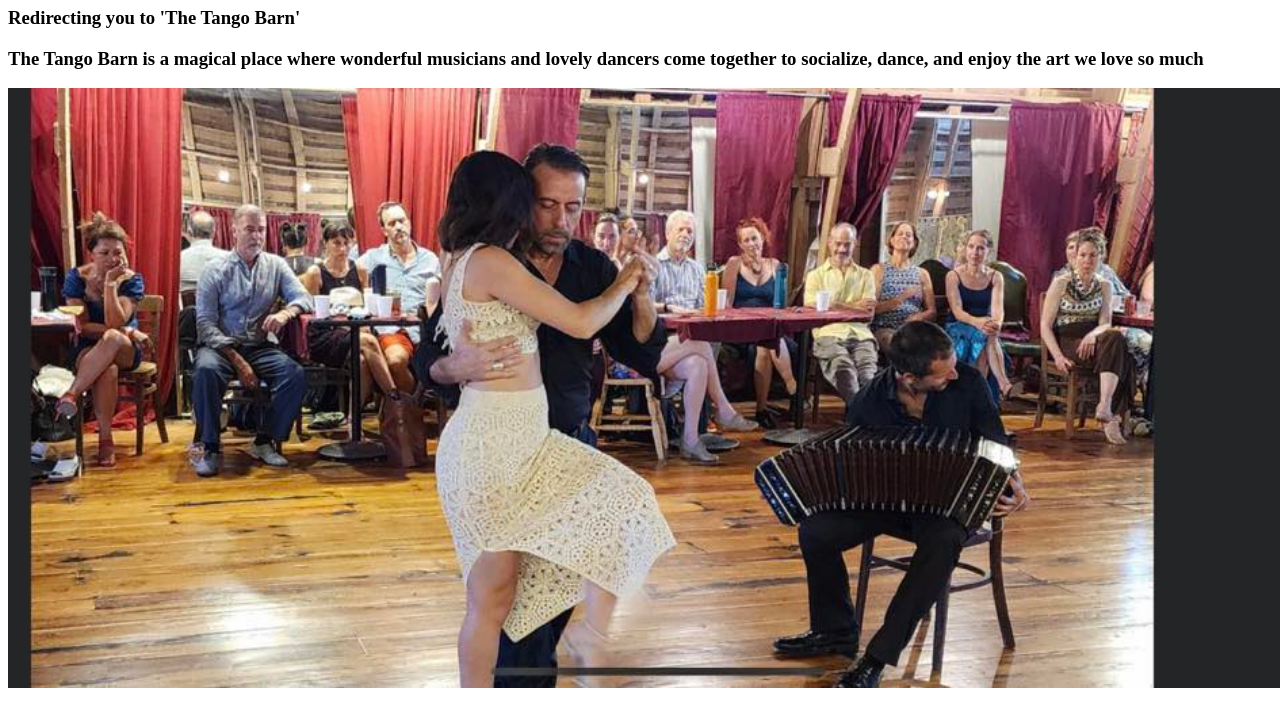
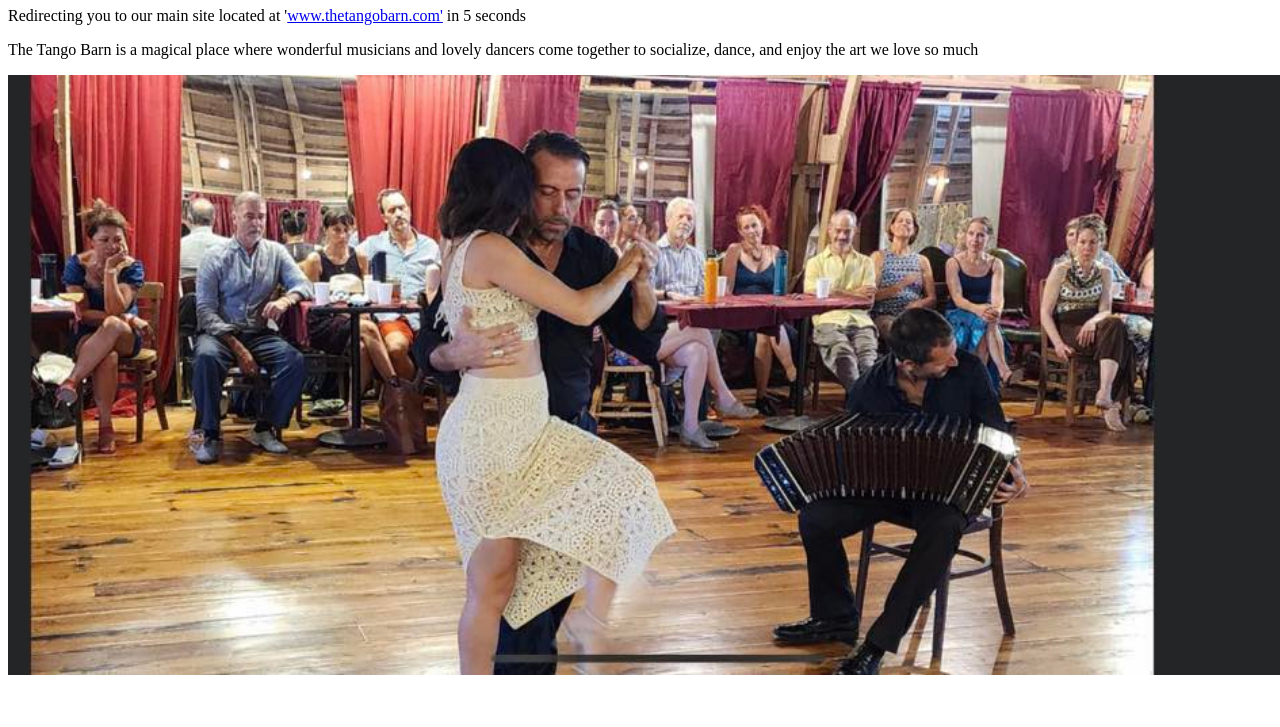
Before and after one commit to ObjectiveJoe/tangobarn, a plain HTML site: page index.html in a window 1280 px wide. Shown: the part 73-800 px from the top of the page. Drawn offline with Linux system fonts and the light colour scheme.

Commit message:
updated redirect line

```diff
--- a/index.html
+++ b/index.html
@@ -7,7 +7,9 @@
 </head>
 <body>
 <h1>Welcome to the Tango Barn</h1>
-<h3>Redirecting you to 'The Tango Barn'
+<p>Redirecting you to our main site located at
+ '<a href=https://www.thetangobarn.com>www.thetangobarn.com'</a>
+ in 5 seconds
 <p>The Tango Barn is a magical place where wonderful musicians and lovely
     dancers come together to socialize, dance, and enjoy the art we love so much</p>
 <img src="thetangobarn.jpg" alt="The Tango Barn" height="600">
```
